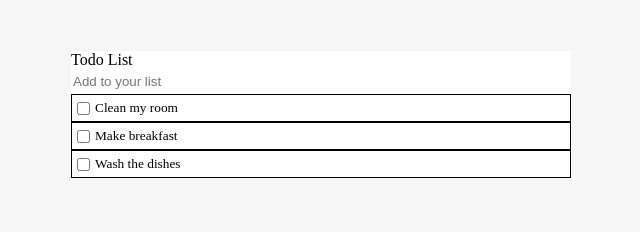
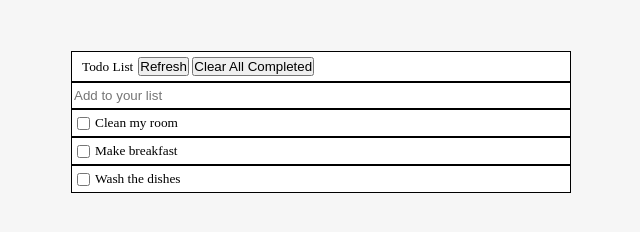
Before and after one commit to abrormukimov/todo, a website built with webpack: page src/index.html in a window 1280 px wide. Shown: the whole page, without its empty margins (319-959 px from the left). Built offline with nearby package versions, Linux system fonts and the light colour scheme.

Commit message:
Modify html file

```diff
--- a/src/index.html
+++ b/src/index.html
@@ -9,13 +9,13 @@
 </head>
 
 <body>
-  <div id="main-box">
-    <p>Todo List</p>
-    <p id="todo-input"> <input type="text"  placeholder="Add to your list"> </p>
+  <ul id="main-box">
+    <li> <span>Todo List </span> <span class="buttons"><button id="refresh"> Refresh </button> <button id="clear-btn"> Clear All Completed </button></span></li>
+    <li id="todo-input"> <input type="text" id="input-field"  placeholder="Add to your list"> </li>
       <div id="list">
 
       </div>
-    </div>
+  </ul>
 </body>
 
 </html>
--- a/src/index.js
+++ b/src/index.js
@@ -1,6 +1,6 @@
 import './style.css';
 
-import flip from './task.js';
+import flip from './flip.js';
 
 let tasks = [];
 
```
Also changed, not shown: src/flip.js (renamed from src/task.js).
